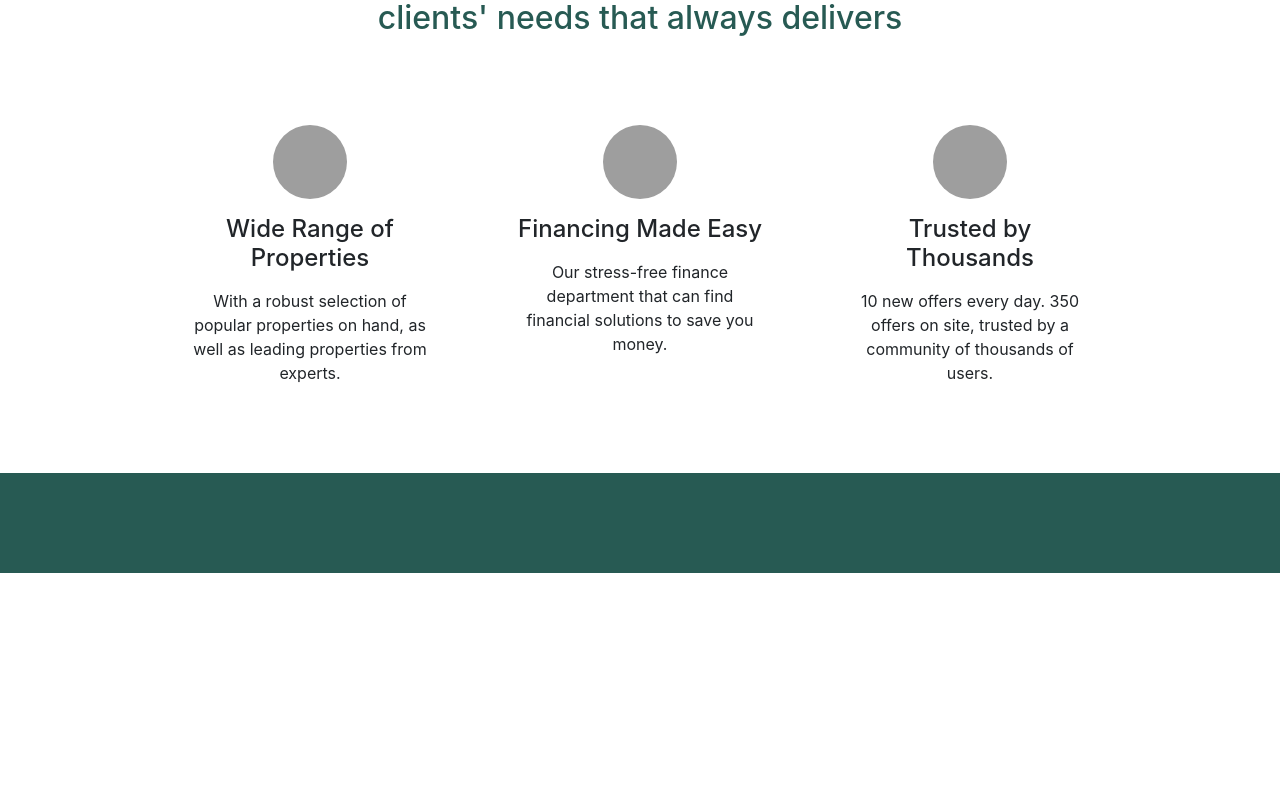
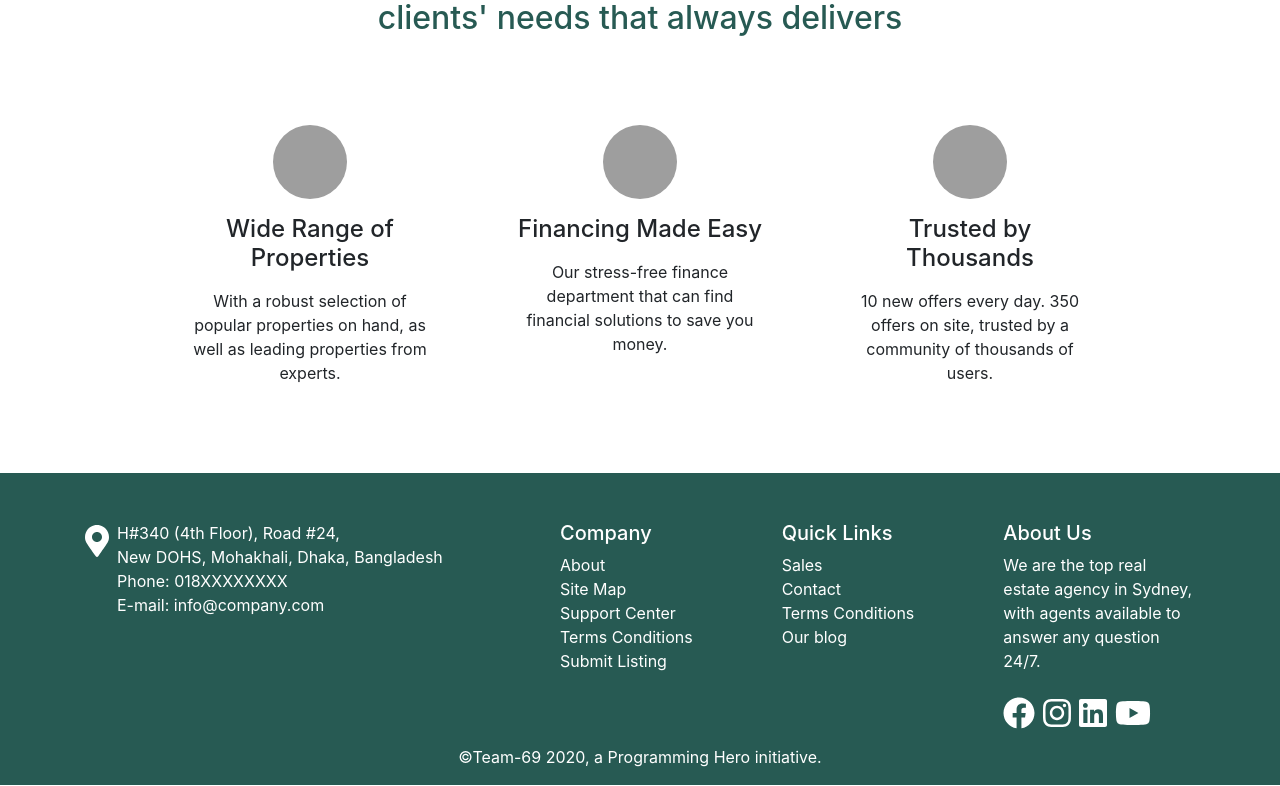
Before and after one commit to joy012/apartment-hunt-client, a React (Create React App) app: page / in a window 1280 px wide. Shown: the part 2011-2797 px from the top of the page. Before the commit the page ends 2584 px from the top, so only its background shows below. Built offline with nearby package versions, Linux system fonts and the light colour scheme; grey boxes are pictures that could not be loaded.

Commit message:
Footer added, location Icon added in apartment card,fontawesome brands npm installed

```diff
--- a/src/Components/Footer/Footer.js
+++ b/src/Components/Footer/Footer.js
@@ -1,10 +1,63 @@
 import React from 'react';
+import { FontAwesomeIcon } from '@fortawesome/react-fontawesome'
+import {  faMapMarkerAlt } from '@fortawesome/free-solid-svg-icons'
+import { faFacebook, faLinkedin, faYoutube, faInstagram } from "@fortawesome/free-brands-svg-icons";
+
 
 const Footer = () => {
     return (
-        <div style={{height:'100px',}} className='theme-bg'>
+      //  <!-- footer starts -->
+        <footer  className="theme-bg">
+            <div className="container">
+                <div className="row ">
 
-        </div>
+                    <div className="col-md-5 pt-5 d-flex ">
+                    <FontAwesomeIcon className='mr-2 mt-1' size="2x" icon={faMapMarkerAlt} />
+                    <p > H#340 (4th Floor), Road #24, <br/>
+                    New DOHS, Mohakhali, Dhaka, Bangladesh<br/>
+                    Phone: 018XXXXXXXX<br/>
+                    E-mail: info@company.com </p>
+                    </div>
+
+                    <div className="col-md-7 ">
+                        <div className="row">
+                            <div className="col-md-4 pt-5 list-unstyled">
+
+                                <h5>Company</h5>
+                                <li>About</li>
+                                <li>Site Map</li>
+                                <li>Support Center</li>
+                                <li>Terms Conditions</li>
+                                <li>Submit Listing</li>
+                            </div>
+                            <div className="col-md-4 pt-5 list-unstyled">
+                                <h5>Quick Links</h5>
+                                <li>Sales</li>
+                                <li>Contact</li>
+                                <li>Terms Conditions</li>
+                                <li>Our blog</li>
+                            </div>
+                            <div className="col-md-4 pt-5">
+                                <h5>About Us </h5>
+                                We are the top real estate
+                                agency in Sydney, with agents
+                                available to answer any
+                                question 24/7.
+                                <div className='d-flex mt-4'>
+                                    <FontAwesomeIcon className='mr-2' size="2x" icon={faFacebook} />
+                                    <FontAwesomeIcon className='mr-2'size="2x" icon={faInstagram} />
+                                    <FontAwesomeIcon className='mr-2'size="2x" icon={faLinkedin} />
+                                    <FontAwesomeIcon className='mr-2'size="2x" icon={faYoutube} />
+                                </div>
+                            </div>
+                        </div>
+                    </div>
+                </div>
+
+            </div>
+            <p className="py-3 text-center">©Team-69 2020, a Programming Hero initiative.</p>
+        </footer>
+   // <!-- footer ends -->
     );
 };
 
--- a/src/Components/Home/ApartmentCards.js
+++ b/src/Components/Home/ApartmentCards.js
@@ -1,10 +1,10 @@
 import React from 'react';
 import { FontAwesomeIcon } from '@fortawesome/react-fontawesome'
-import {  faBed, faBath,faUserPlus } from '@fortawesome/free-solid-svg-icons'
+import {  faBed, faBath, faMapMarkerAlt } from '@fortawesome/free-solid-svg-icons'
 import { useHistory } from 'react-router-dom';
 
 const ApartmentCards = (props) => {
-    const {name , address, price, img , charge, id} = props.apartment;
+    const {name , address, price, img , id} = props.apartment;
     const history = useHistory();
     const viewDetails = (id) => {
         history.push({
@@ -20,7 +20,7 @@ const ApartmentCards = (props) => {
                 <img className="card-img-top" src={img} alt="apartment"/>
                 <span class="card-body">
                     <h3 className="card-title">{name}</h3>
-                    <p className="card-text ">{address}</p>
+                    <p className="card-text "> <FontAwesomeIcon className='mr-2 mt-1' icon={faMapMarkerAlt} /> {address}</p>
                     <span className='d-flex'>
                         <p  className=""> <FontAwesomeIcon  icon={faBed} /> 3 Bedrooms</p>
                         <p  className="ml-auto "> <FontAwesomeIcon  icon={faBath} /> 2 Bathroom</p>
--- a/src/Components/Home/Header.js
+++ b/src/Components/Home/Header.js
@@ -1,4 +1,4 @@
-import React, { useEffect, useState } from 'react';
+import React, {  useState } from 'react';
 import '../Css/Home.css'
 
 const Header = () => {
@@ -15,7 +15,7 @@ const Header = () => {
     return (
         <section className ='header header-bg '>
             <div style={{height:'500px'}} className ='d-flex flex-column align-items-center text-white justify-content-center'>
-                <h1>FIND YOUR HOUSE RENT.</h1>
+                <h1>FIND YOUR HOUSE RENT</h1>
                 <div className = 'search-bar '>
                     <input type="text" placeholder ='Search...' onBlur = {handleSearch}/>
 
```
